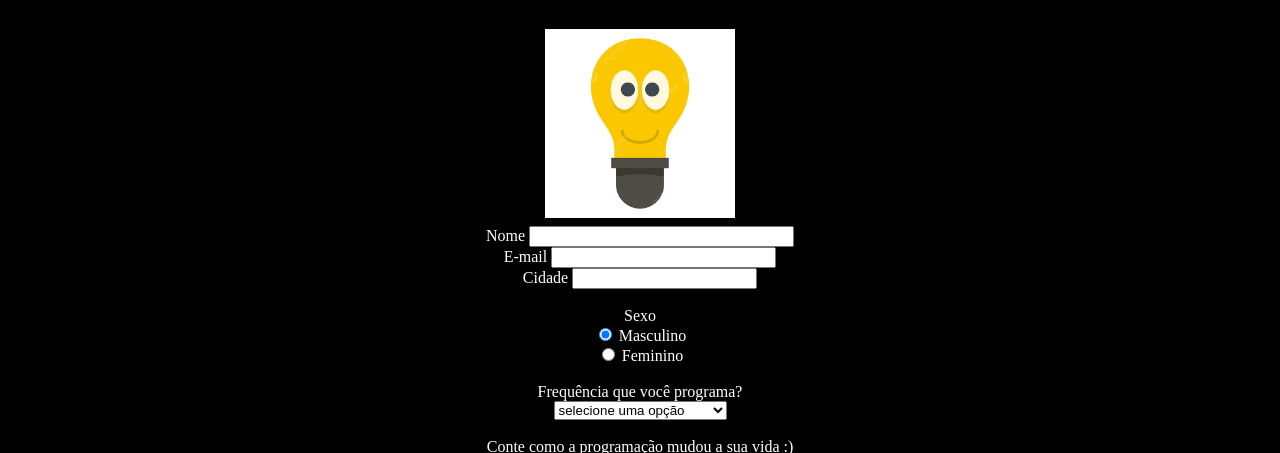
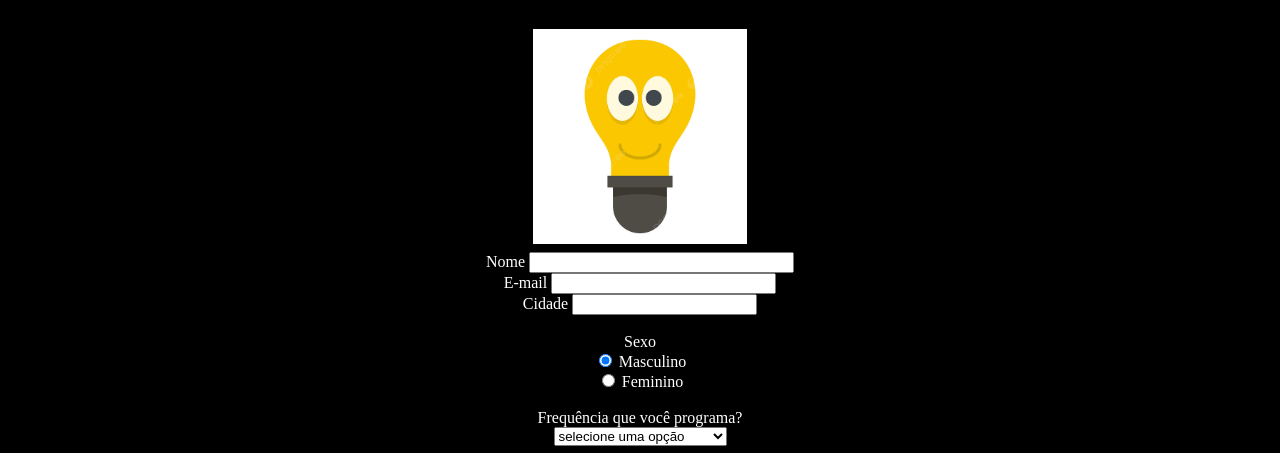
Before and after one commit to FlavioMontoril/Primeira-Pagina-WEB, a plain HTML site: page index.html in a window 1280 px wide. Shown: the part 289-742 px from the top of the page. Drawn offline with Linux system fonts and the light colour scheme.

Commit message:
Acrescentado tamanho max-width

```diff
--- a/main.css
+++ b/main.css
@@ -15,7 +15,7 @@ p {
 }
 
 img {
-    max-width: 15%;
+    max-width: 17%;
 }
 .center{
     align-items: center;
```
